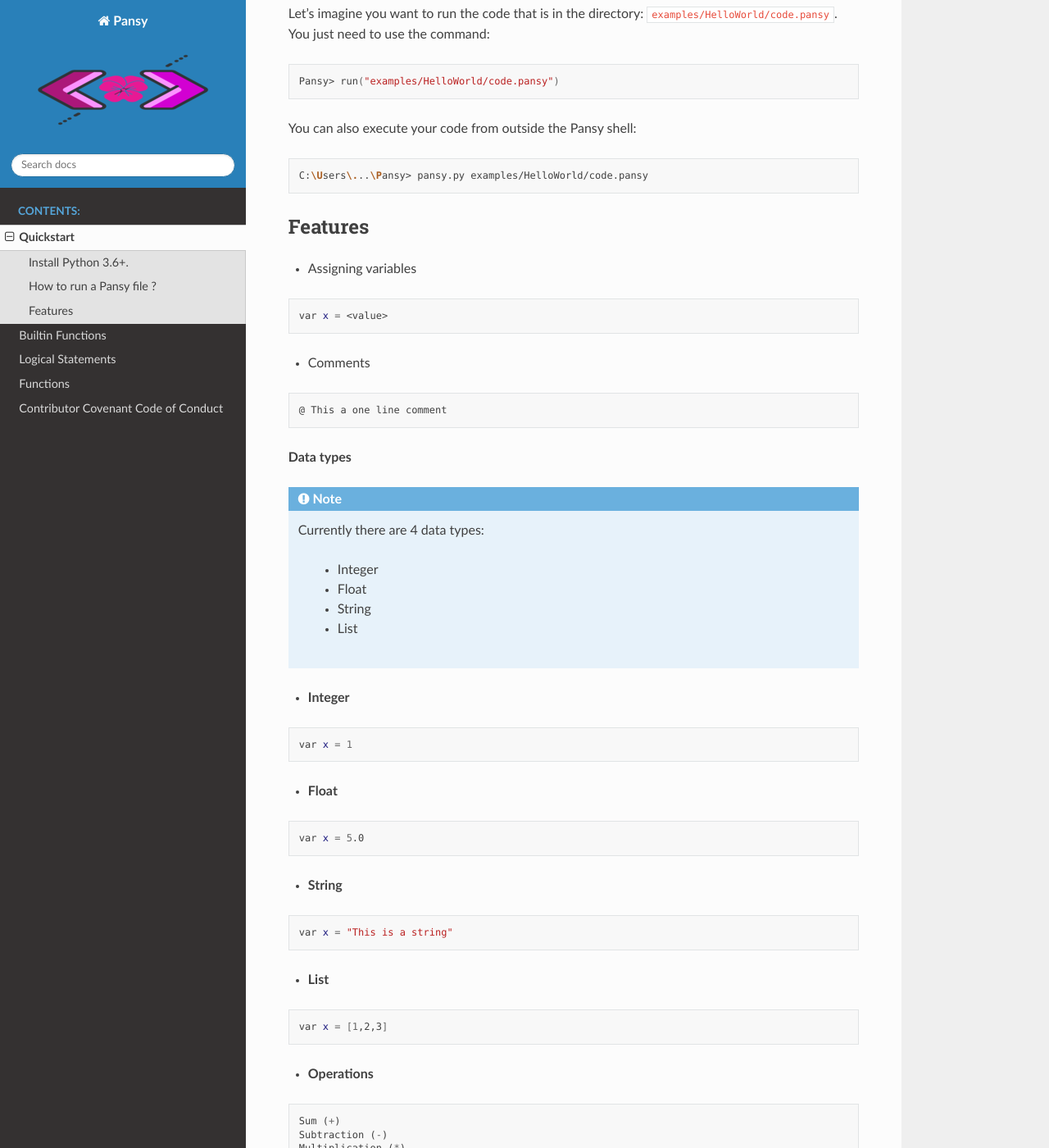
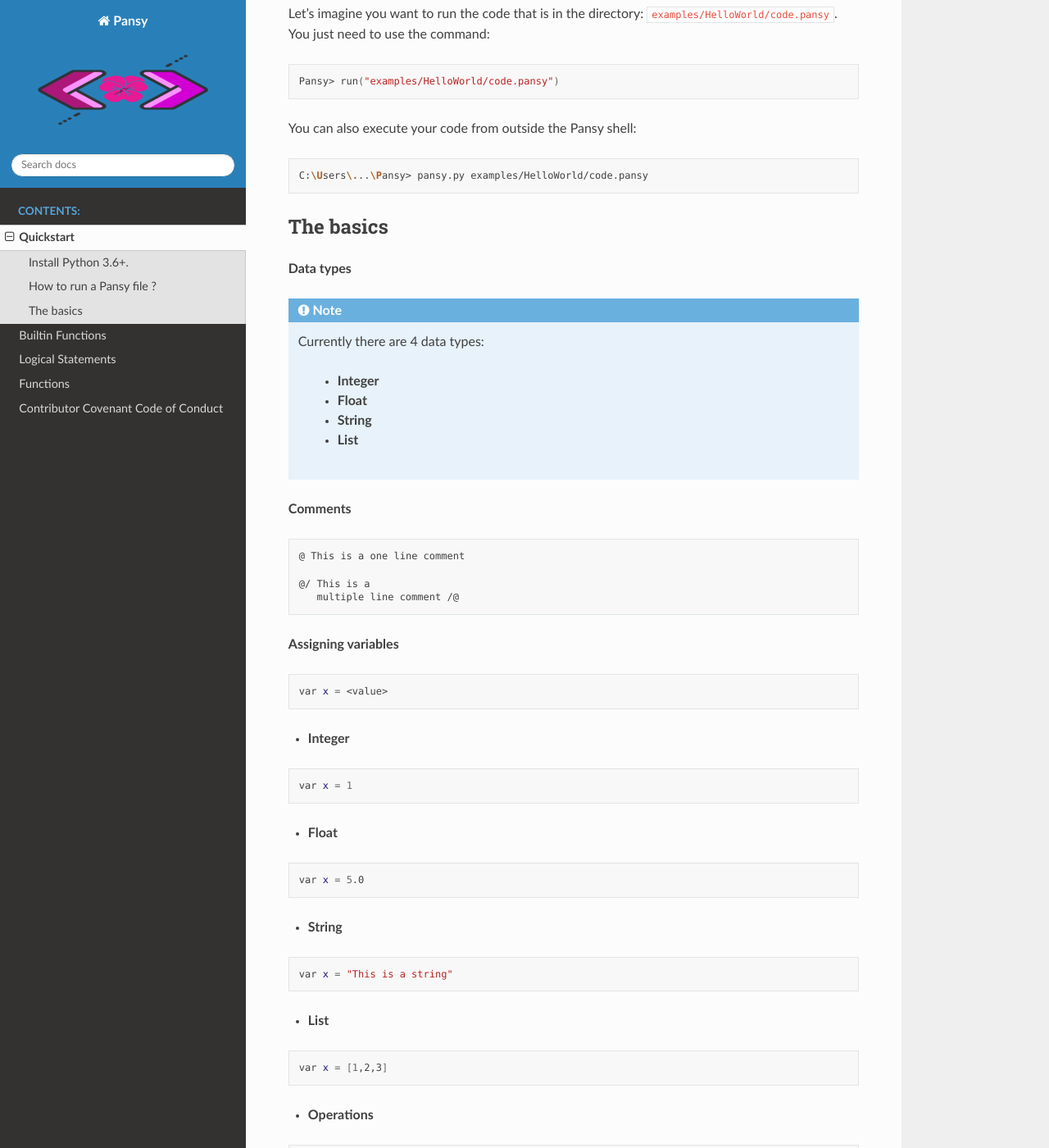
Before and after one commit to andrefpoliveira/Pansy, a Sphinx documentation site: the page built from docs/features/getting_started.rst, in a window 1280 px wide and 1400 px high, scrolled down 725 px. Shown: the whole window at 82% size. Built offline with Sphinx 7.4.7 and the Read the Docs theme 2.0.0, drawn with Linux system fonts in a browser that asks for light colours.

```diff
--- a/docs/features/getting_started.rst
+++ b/docs/features/getting_started.rst
@@ -42,19 +42,8 @@
 
     C:\Users\...\Pansy> pansy.py examples/HelloWorld/code.pansy
 
-Features
-========
-- Assigning variables
-
-.. code-block:: bash
-
-    var x = <value>
-
-- Comments
-
-.. code-block:: bash
-
-    @ This a one line comment
+The basics
+==========
 
 **Data types**
 
@@ -62,10 +51,25 @@
 
     Currently there are 4 data types:
 
-        - Integer
-        - Float
-        - String
-        - List
+        - **Integer**
+        - **Float**
+        - **String**
+        - **List**
+
+**Comments**
+
+.. code-block:: bash
+
+    @ This is a one line comment
+
+    @/ This is a
+       multiple line comment /@
+
+**Assigning variables**
+
+.. code-block:: bash
+
+    var x = <value>
 
 - **Integer**
 
```
